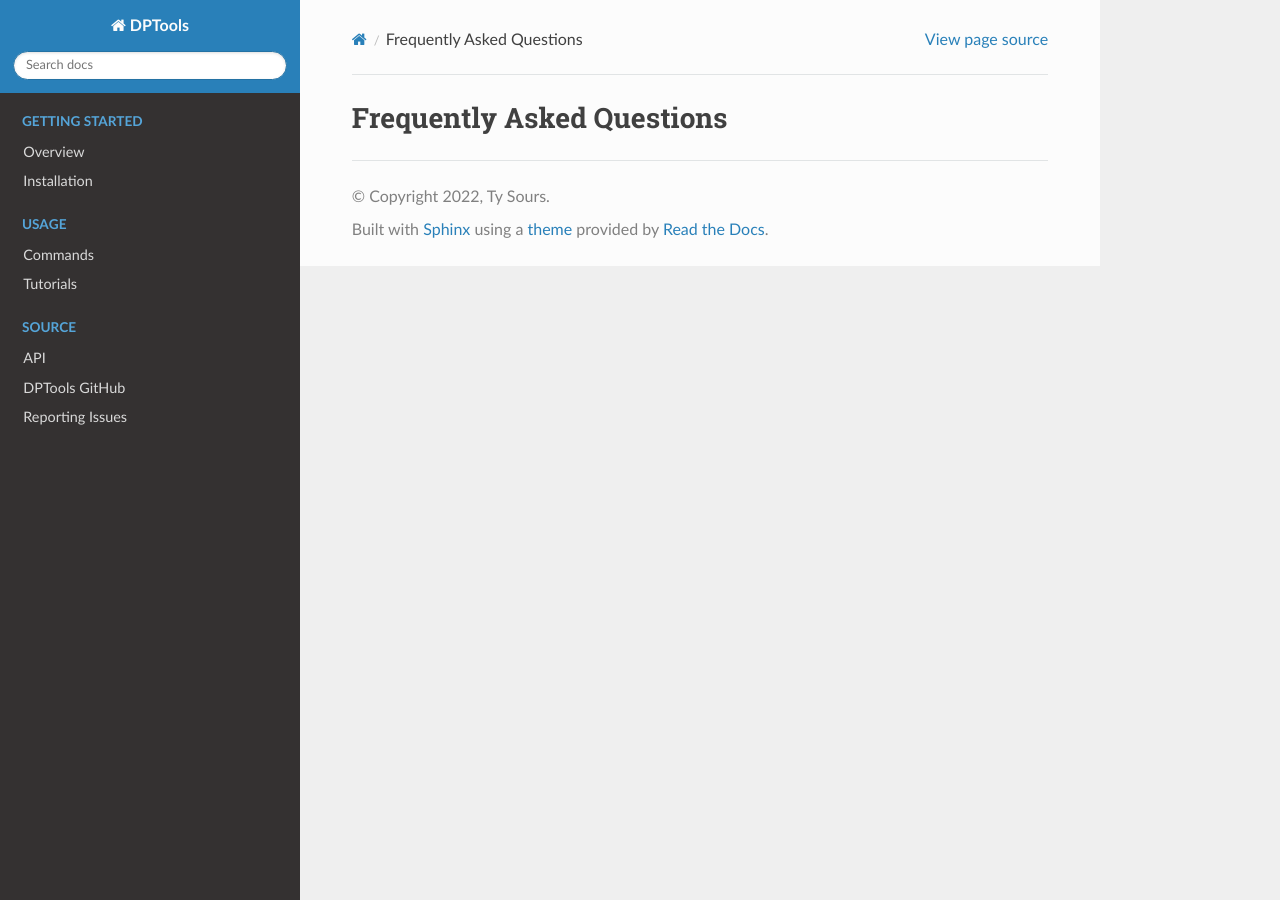
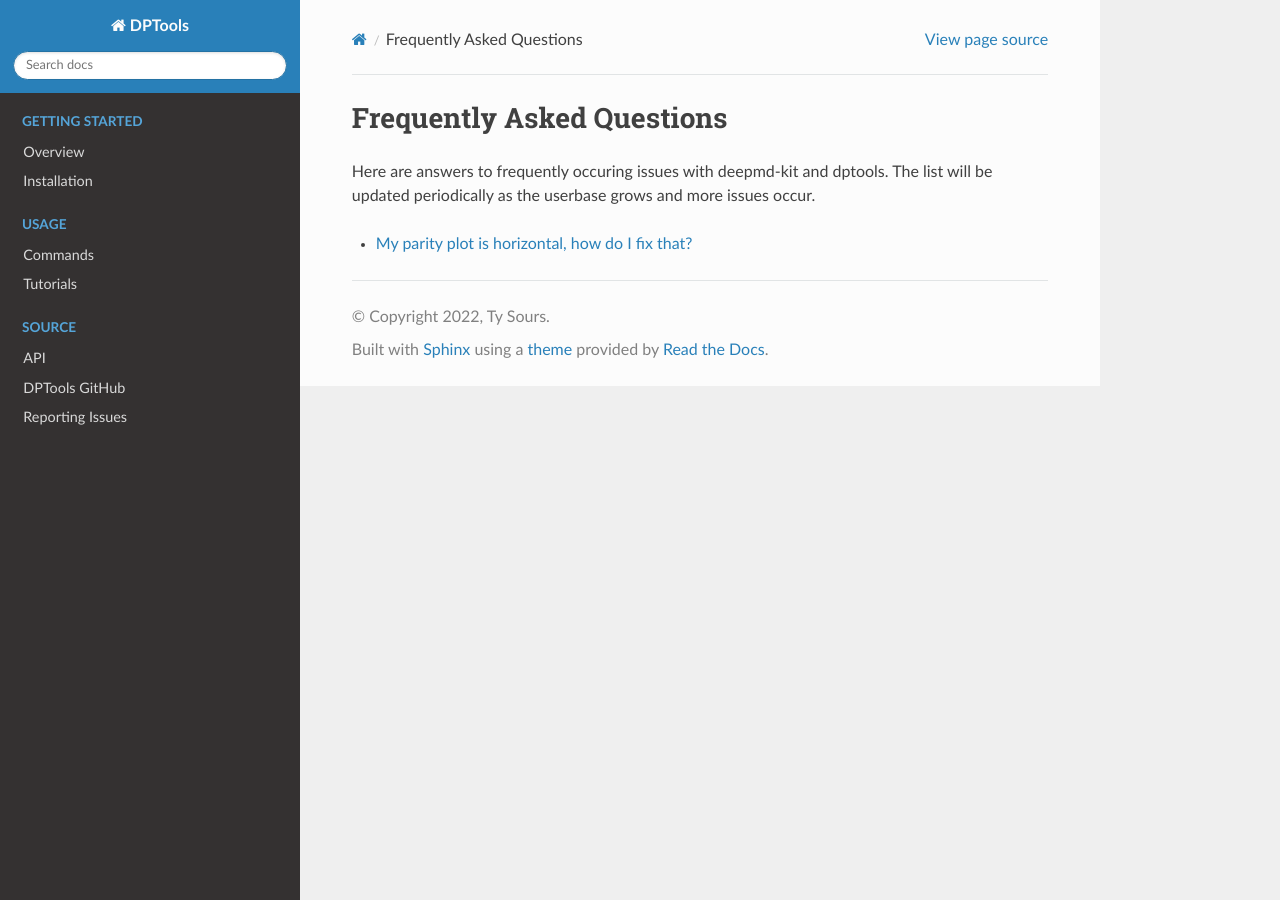
Before and after one commit to tysours/DPTools, a Sphinx documentation site: the page built from docs/source/faq/index.rst, in a window 1280 px wide. Built offline with Sphinx 7.4.7 and the Read the Docs theme 2.0.0, drawn with Linux system fonts in a browser that asks for light colours; pages that are not in the unit, such as notebooks, are missing from menus.

Commit message:
Create FAQ entry for horizontal parity plots

```diff
--- a/docs/source/faq/index.rst
+++ b/docs/source/faq/index.rst
@@ -1,3 +1,10 @@
 ==========================
 Frequently Asked Questions
 ==========================
+
+Here are answers to frequently occuring issues with deepmd-kit and dptools.
+The list will be updated periodically as the userbase grows and more issues occur.
+
+.. toctree::
+
+   bad_parity
```
Also changed, not shown: docs/source/faq/bad_parity.rst (added, +20 -0 lines), docs/source/images/bad_parity.png (added), docs/source/images/decent_parity.png (added).
